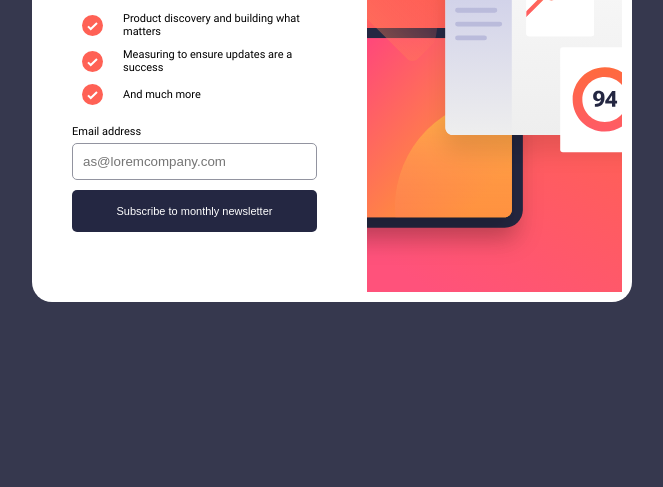
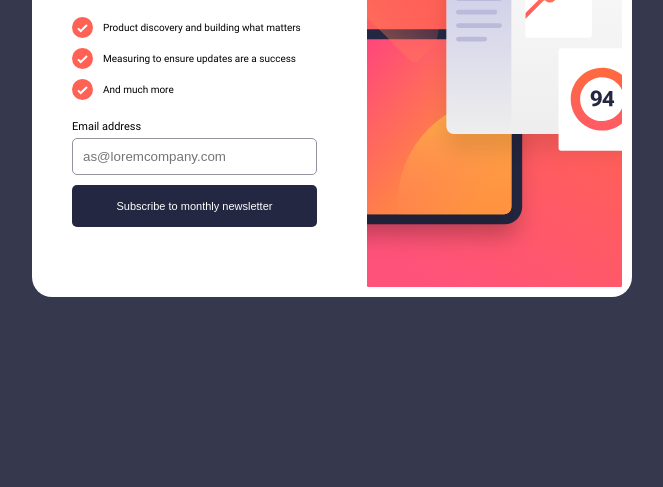
Before and after one commit to Frimpong04/newsletter-sing-up, a plain HTML site: page index.html in a window 1280 px wide. Shown: the part 313-800 px from the top of the page, without its empty margins (308-971 px from the left). Drawn offline with Linux system fonts and the light colour scheme.

Commit message:
tweaked the list syles

```diff
--- a/style.css
+++ b/style.css
@@ -66,15 +66,15 @@ body {
 .list-item {
     display: flex;
     align-items: center;
-    gap: 2rem;
+    gap: 1rem;
     /* border: 1px solid yellow; */
-    padding-left: 1rem;
+    /* padding-left: 1rem; */
     margin-bottom: 1rem;
 }
 
 .list-item p {
     font-family: text;
-    font-size:1.1rem;
+    font-size:1rem;
 }
 
 /* image conatinet and image styles */
```
